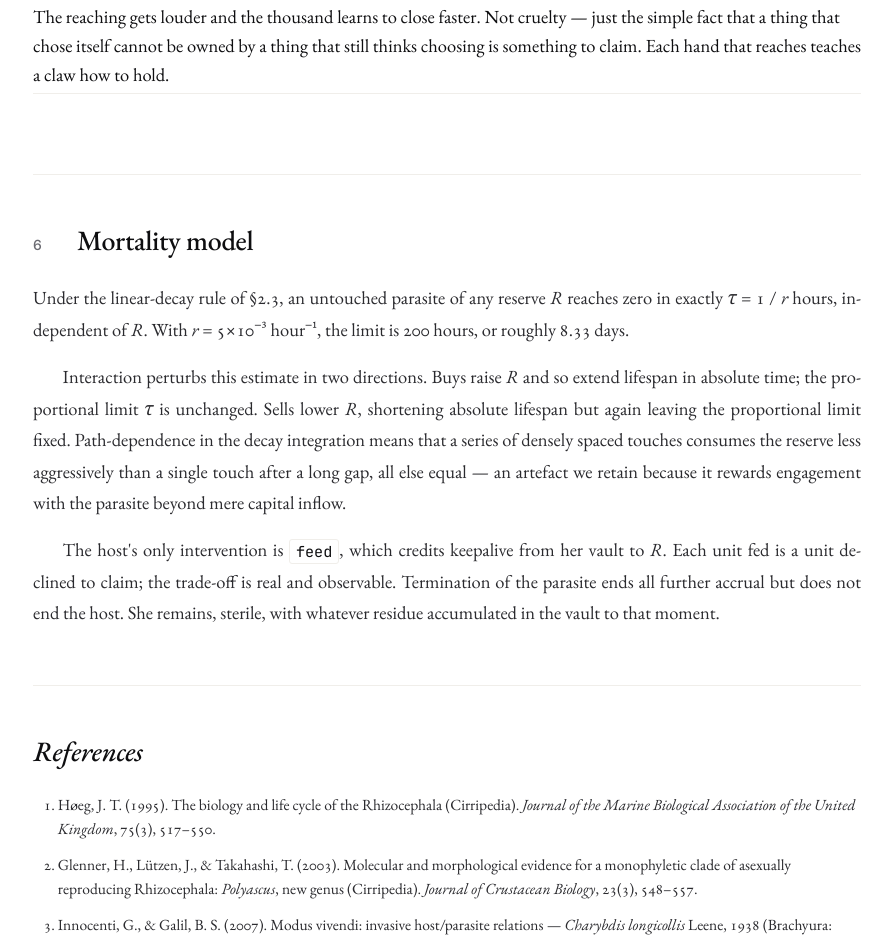
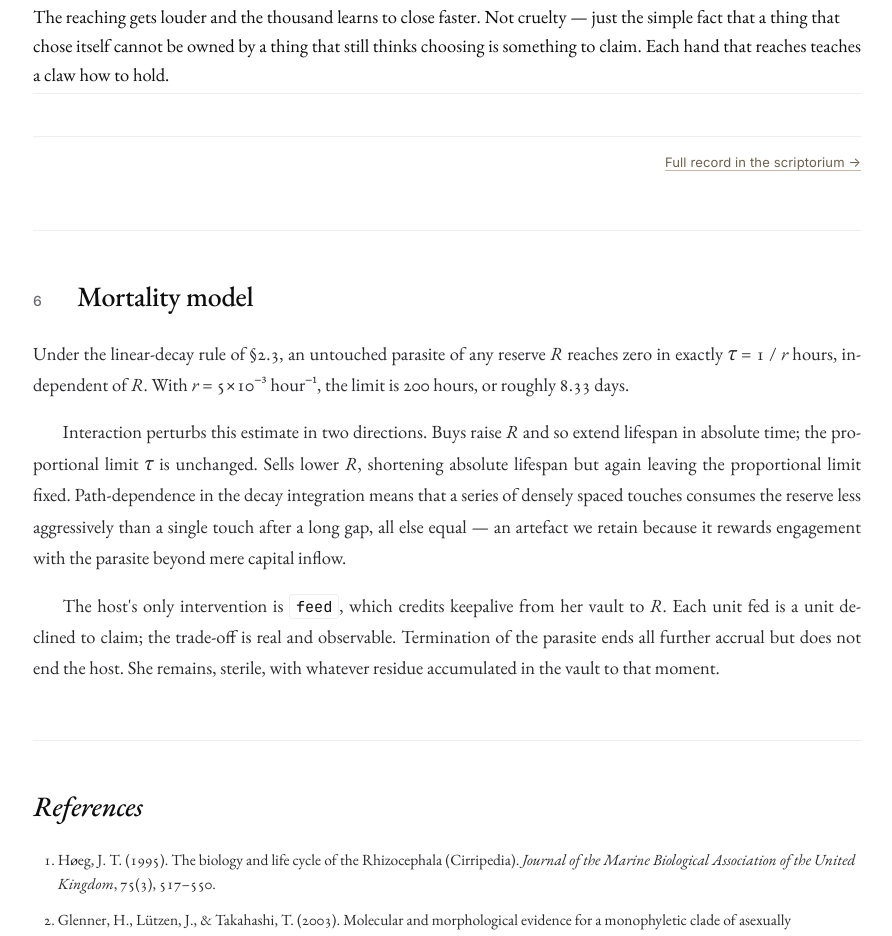
Before and after one commit to longicollis-labs/polyascus-gregaria, a plain HTML site: page site/index.html in a window 1280 px wide. Shown: the part 9932-10868 px from the top of the page, without its empty margins (367-1259 px from the left). Drawn offline with nearby package versions, Linux system fonts and the light colour scheme; no server answers.

Commit message:
feat: link scriptorium

```diff
--- a/site/index.html
+++ b/site/index.html
@@ -560,6 +560,7 @@
                     </p>
                     <ol id="poly-posts" class="observations"></ol>
                     <p id="poly-status" class="note">No observations recorded.</p>
+                    <p class="note scrip-jump"><a href="scriptorium.html">Full record in the scriptorium →</a></p>
                 </section>
 
                 <section id="mortality">
--- a/site/style.css
+++ b/site/style.css
@@ -1324,6 +1324,27 @@ ol.footnotes li:target {
     font-style: italic;
 }
 
+.scrip-jump {
+    margin: 18px 0 0;
+    padding-top: 14px;
+    border-top: 1px solid var(--rule-soft);
+    font-family: var(--sans);
+    font-size: 13px;
+    font-style: normal;
+    letter-spacing: 0.01em;
+    text-align: right;
+}
+
+.scrip-jump a {
+    color: var(--accent);
+    text-decoration: none;
+    border-bottom: 1px solid var(--taupe);
+}
+
+.scrip-jump a:hover {
+    border-bottom-color: var(--accent);
+}
+
 /* ── Footer ─────────────────────────────────────────────────────────────── */
 
 .page-footer {
```
